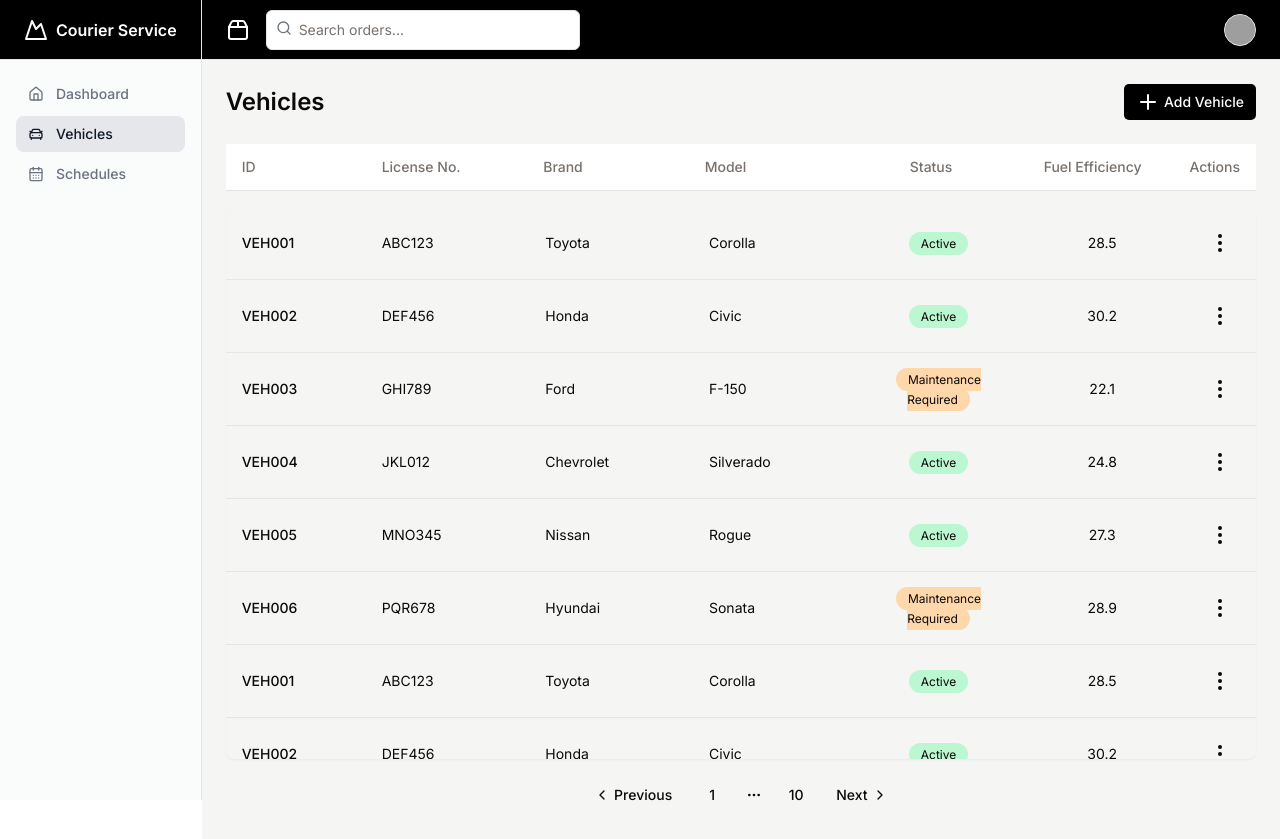
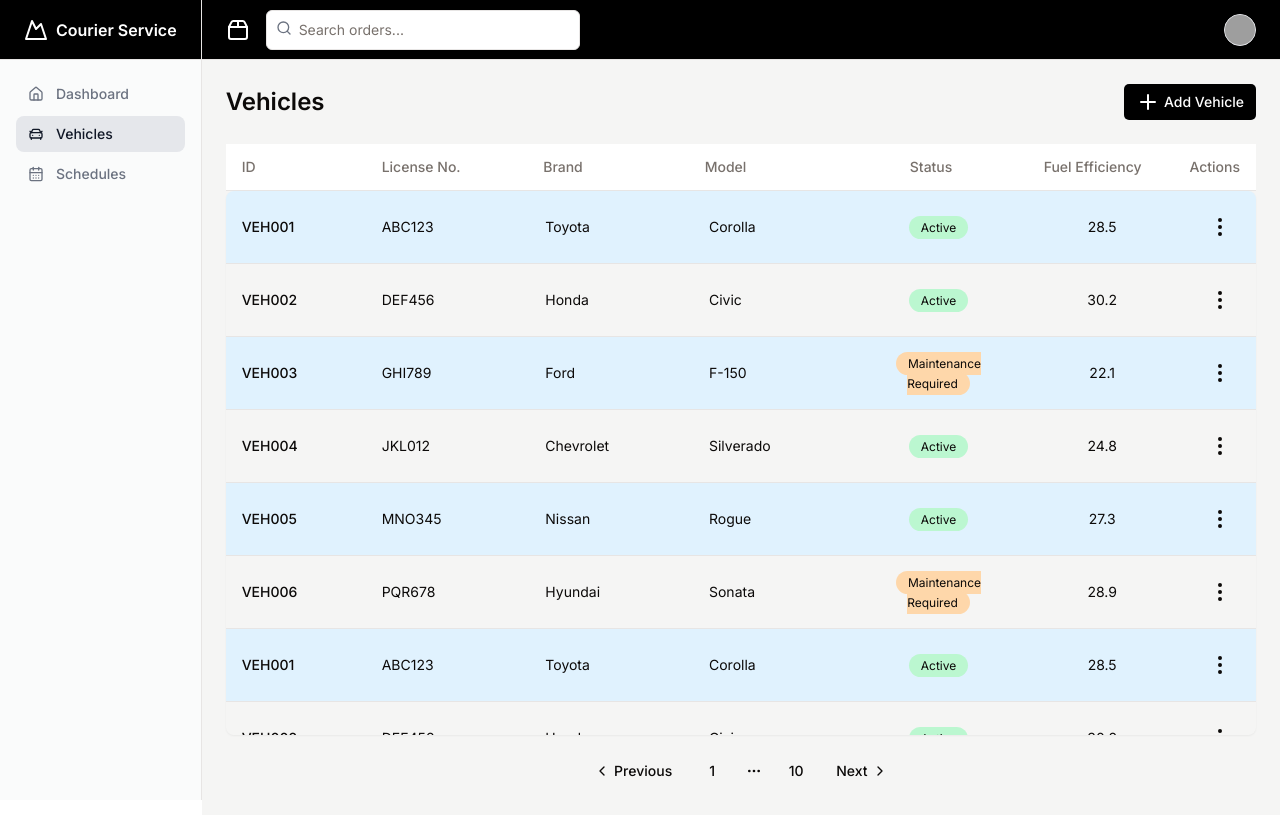
Before and after one commit to thethtetaung22/courier-service-app, a Next.js app: page /vehicles in a window 1280 px wide. After the commit the page ends 815 px from the top, so only its background shows below. Built offline with nearby package versions, Linux system fonts and the light colour scheme; grey boxes are pictures that could not be loaded.

Commit message:
Update Vehicle Table aligns and bg

```diff
--- a/src/components/component/Vehicles/index.tsx
+++ b/src/components/component/Vehicles/index.tsx
@@ -34,6 +34,7 @@ const Vehicles = () => {
                     <span>Add Vehicle</span>
                 </Button>
             </div>
+            <div>
                 <Table>
                     <TableHeader className="sticky top-0 z-10 bg-white rounded-xl">
                         <TableRow className="flex py-3">
@@ -47,12 +48,15 @@ const Vehicles = () => {
                         </TableRow>
                     </TableHeader>
                 </Table>
-            <div className="border-none shadow-sm rounded-lg max-h-[69vh] overflow-auto">
+                <div className="border-none shadow-sm rounded-lg max-h-[68vh] overflow-auto">
                     <Table>
                         <TableBody className="w-full">
                             {
                                 vehicles.map((vehicle, i) => (
-                                <TableRow key={i} className="flex items-center">
+                                    <TableRow key={i} className={cn(
+                                        "flex items-center hover:bg-gray-200",
+                                        i % 2 === 0 && 'bg-sky-100'
+                                    )}>
                                         <TableCell className="w-[140px] font-medium">{vehicle.id}</TableCell>
                                         <TableCell className="lg:min-w-[150px] lg:text-left text-center flex-1 h-full">{vehicle.licensePlate}</TableCell>
                                         <TableCell className="hidden md:table-cell flex-1 h-full">{vehicle.make}</TableCell>
@@ -87,6 +91,7 @@ const Vehicles = () => {
                         </TableBody>
                     </Table>
                 </div>
+            </div>
             <Pagination>
                 <PaginationContent>
                     <PaginationItem>
```
Lines whose indentation alone changed are shown as unchanged.
